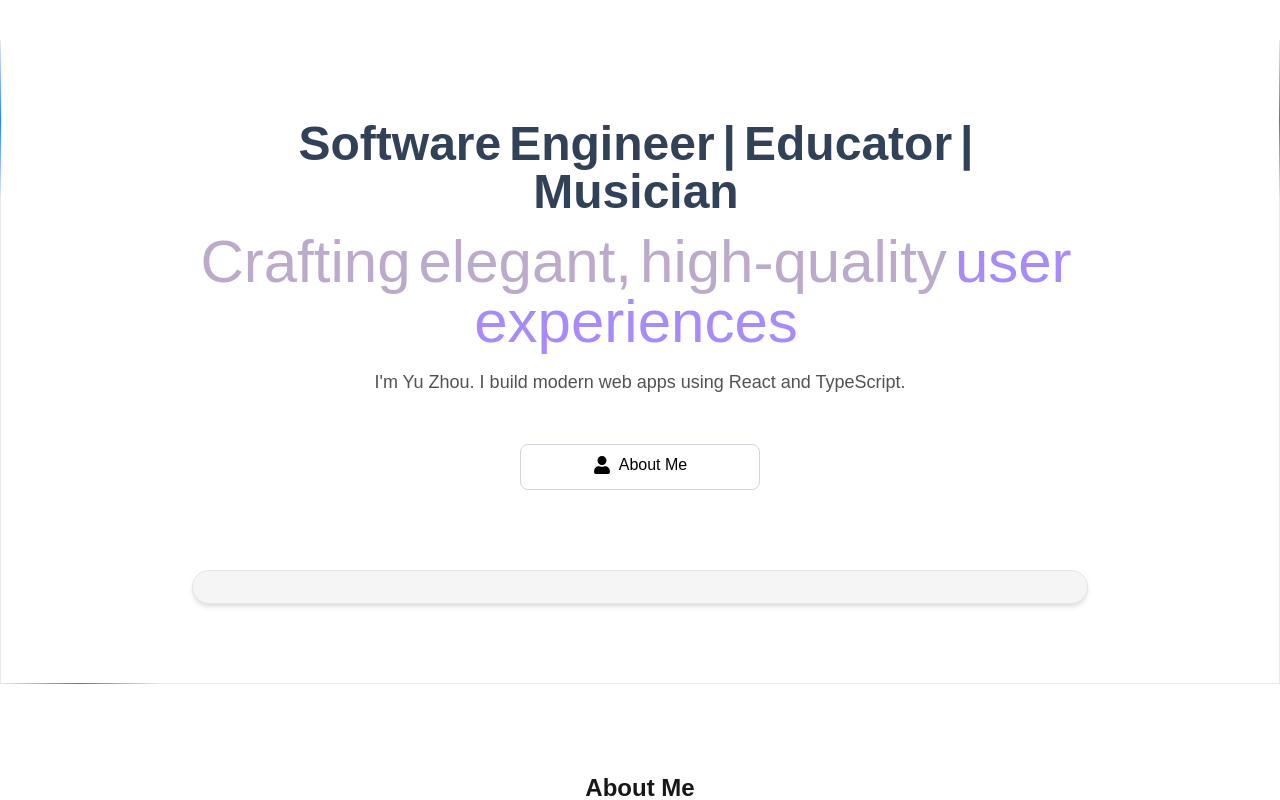
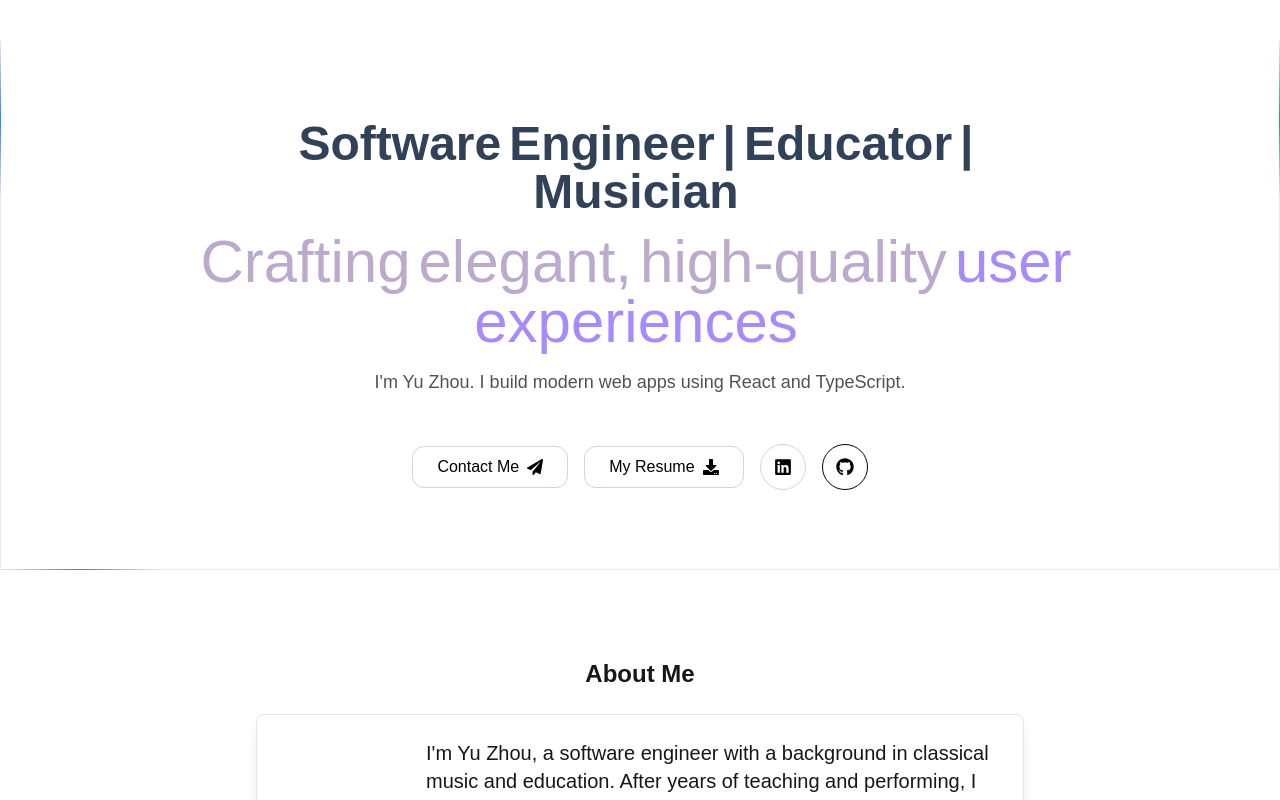
Before and after one commit to errantpianist/next-portfolio, a Next.js app: page / in a window 1280 px wide. Shown: the top 800 px of the page. Built offline with nearby package versions, Linux system fonts and the light colour scheme.

Commit message:
tidy up hero section

```diff
--- a/src/components/hero-section.tsx
+++ b/src/components/hero-section.tsx
@@ -1,7 +1,7 @@
 "use client";
 
 import { motion } from "motion/react";
-import { FaUser } from "react-icons/fa";
+import { FaDownload, FaGithub, FaLinkedin, FaPaperPlane, FaUser } from "react-icons/fa";
 
 export function HeroSection() {
   return (
@@ -107,28 +107,30 @@ export function HeroSection() {
           className="relative z-10 mt-8 flex flex-wrap items-center justify-center gap-4"
         >
 
-          <button className="w-60 transform rounded-lg border border-gray-300 bg-white px-6 py-2 font-medium text-black transition-all duration-300 hover:-translate-y-0.5 hover:bg-gray-100 dark:border-gray-700 dark:bg-black dark:text-white dark:hover:bg-gray-900">
+          <button className="transform rounded-xl border border-gray-300 bg-white px-6 py-2 font-medium text-black transition-all duration-300 hover:-translate-y-0.5 hover:bg-gray-100 dark:border-gray-700 dark:bg-black dark:text-white dark:hover:bg-gray-900">
             <span className="inline-flex items-center gap-2">
-              <FaUser className="inline-block text-lg" />
-              About Me
+              Contact Me
+              <FaPaperPlane className="inline-block text-s" />
             </span>
           </button>
+          <button className="transform rounded-xl border border-gray-300 bg-white px-6 py-2 font-medium text-black transition-all duration-300 hover:-translate-y-0.5 hover:bg-gray-100 dark:border-gray-700 dark:bg-black dark:text-white dark:hover:bg-gray-900">
+            <span className="inline-flex items-center gap-2">
+              My Resume
+              <FaDownload className="inline-block text-s" />
+            </span>
+          </button>
+          <button className="transform rounded-full border border-gray-300 bg-white px-3 py-3 font-medium text-black transition-all duration-300 hover:-translate-y-0.5 hover:bg-gray-100 dark:border-gray-700 dark:bg-black dark:text-white dark:hover:bg-gray-900">
+            <div className="flex h-5 w-5 items-center justify-center">
+              <FaLinkedin className="inline-block text-lg" />
+            </div>
+          </button>
+          <button className="transform rounded-full border bor</div>der-gray-300 bg-white px-3 py-3 font-medium text-black transition-all duration-300 hover:-translate-y-0.5 hover:bg-gray-100 dark:border-gray-700 dark:bg-black dark:text-white dark:hover:bg-gray-900">
+            <div className="flex h-5 w-5 items-center justify-center">
+              <FaGithub className="inline-block text-lg" />
+            </div>
+          </button>
         </motion.div>
-        <motion.div
-          initial={{
-            opacity: 0,
-            y: 10,
-          }}
-          animate={{
-            opacity: 1,
-            y: 0,
-          }}
-          transition={{
-            duration: 0.3,
-            delay: 1.2,
-          }}
-          className="relative z-10 mt-20 rounded-3xl border border-neutral-200 bg-neutral-100 p-4 shadow-md dark:border-neutral-800 dark:bg-neutral-900"
-        ></motion.div>
+
       </div>
     </div>
   );
```
